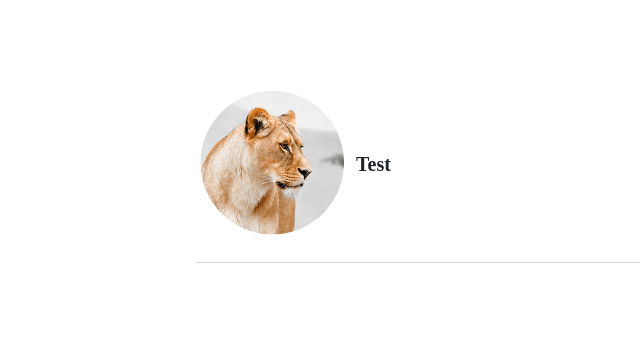
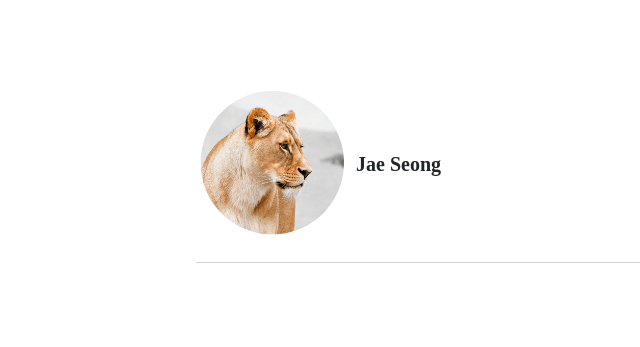
Before and after one commit to likelionkit11th/Back-end, a Django app: page / in a window 1280 px wide. Shown: the part 56-403 px from the top of the page, without its empty margins (84-724 px from the left). Run offline with Django 4.2, Linux system fonts and the light colour scheme; data comes from the database, SQL or seed files in the repository.

Commit message:
chore: Test 이름 변경

```diff
--- a/myblog/templates/mixin/posts/profile.html
+++ b/myblog/templates/mixin/posts/profile.html
@@ -7,7 +7,7 @@
         <div class="profile-top-img">
             <img src="{%static 'image/lion.png'%}">
         </div>
-        <div class="profile-top-intro">Test</div>
+        <div class="profile-top-intro">Jae Seong</div>
     </div>
     <div class="division-line" style="margin-top:2rem; margin-bottom:1.5rem; width:100%;"></div>
 </div>
@@ -19,7 +19,7 @@
         <div class="profile-top-img">
             <img src="{%static 'image/lion.png'%}">
         </div>
-        <div class="profile-top-intro">Test</div>
+        <div class="profile-top-intro">Jae Seong</div>
     </div>
     <div class="division-line"></div>
 </div>
--- a/myblog/templates/posts/post_create.html
+++ b/myblog/templates/posts/post_create.html
@@ -13,7 +13,7 @@
     <div style="justify-content:end;" class="collapse navbar-collapse" id="navbarNav">
       <ul class="navbar-nav">
         <li style="margin-right:15px; display:flex; align-items: center;" class="nav-item">
-          <p>닉네임</p>
+          <p>Jae Seong</p>
         </li>
         <li class="nav-item">
           <img width="50px;" height="50px;" src="{%static 'image/lion.png'%}">
```
